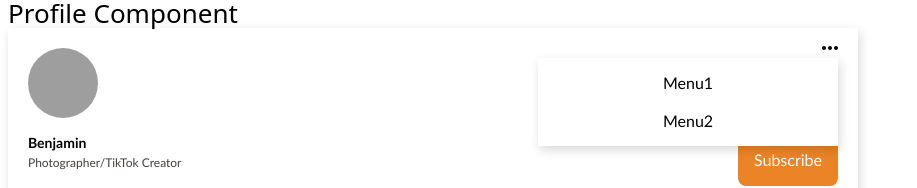
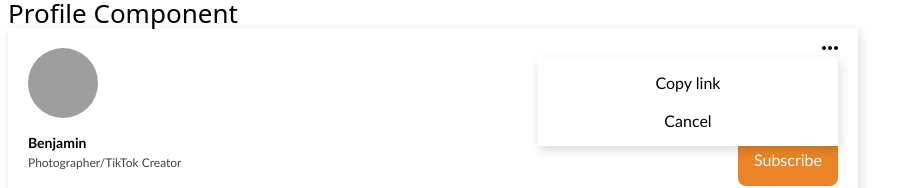
Before and after one commit to Icarus1223/Creato-Nextjs, a Next.js app: page / in a window 1280 px wide. Both pictures are taken after a click on the element 830 px from the left and 5474 px from the top of the page. Shown: the part 5427-5615 px from the top of the page, without its empty margins (0-917 px from the left). Built offline with nearby package versions, Linux system fonts and the light colour scheme; grey boxes are pictures that could not be loaded.

Commit message:
quick fix

```diff
--- a/src/components/Profile/index.tsx
+++ b/src/components/Profile/index.tsx
@@ -35,8 +35,8 @@ export default function Profile(props: ProfileProps) {
                         </div>
                     }
                     menu={[
-                        <span className="font-normal text-sm p-1 w-full text-center" onClick={() => setOpenMore(false)}>Menu1</span>,
-                        <span className="font-normal text-sm p-1 w-full text-center" onClick={() => setOpenMore(false)}>Menu2</span>
+                        <span className="font-normal text-sm p-1 w-full text-center" onClick={() => setOpenMore(false)}>Copy link</span>,
+                        <span className="font-normal text-sm p-1 w-full text-center" onClick={() => setOpenMore(false)}>Cancel</span>
                     ]}
                 />
             </div>
```
